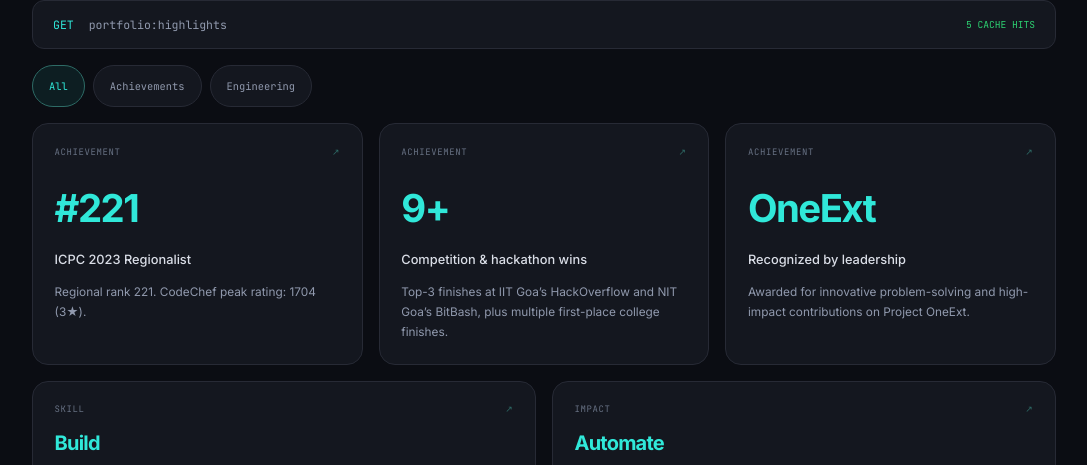
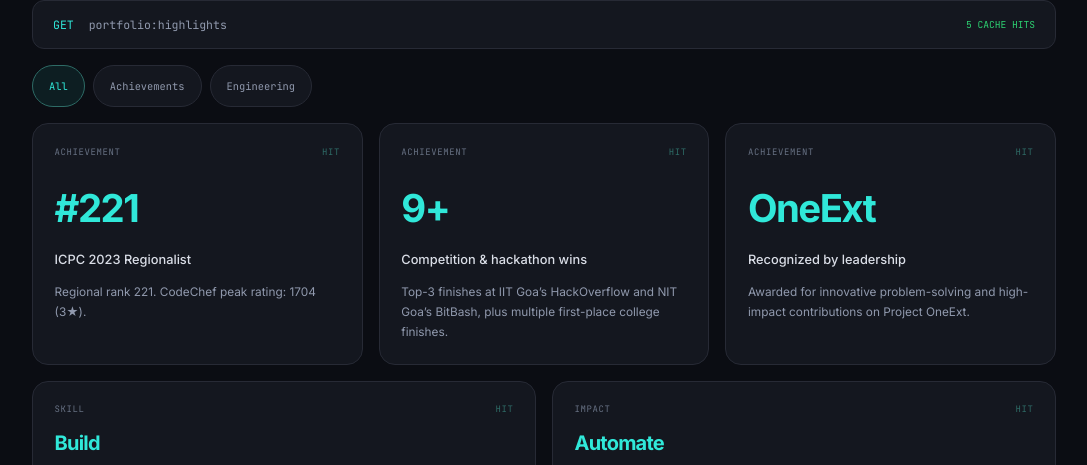
Before and after one commit to hk2257853/hk2257853.github.io, a React (Vite) app: page / in a window 1280 px wide. Shown: the part 4166-4631 px from the top of the page, without its empty margins (96-1183 px from the left). Built offline with nearby package versions, Linux system fonts and the light colour scheme.

Commit message:
fix(cache): distinguish static highlights from navigation links

```diff
--- a/src/components/sections/CacheHit/CacheHit.tsx
+++ b/src/components/sections/CacheHit/CacheHit.tsx
@@ -34,7 +34,7 @@ export const CacheHit = forwardRef<HTMLElement>(function CacheHit(_props, ref) {
           <div key={filter} className={styles.entries + (entered ? ' ' + styles.loaded : '')}>
             {entries.map((entry, i) => <article key={entry.id} className={styles.entry + (entry.category !== 'achievement' ? ' ' + styles.engineering : '')}
               style={{ '--delay': i * 70 + 'ms' } as CSSProperties}>
-              <div className={styles.entryMeta}><span>{entry.category}</span><span aria-hidden="true">↗</span></div>
+              <div className={styles.entryMeta}><span>{entry.category}</span><span aria-hidden="true">HIT</span></div>
               <strong className={styles.value}>{entry.value}</strong>
               <h3>{entry.title}</h3><p>{entry.text}</p>
             </article>)}
```
